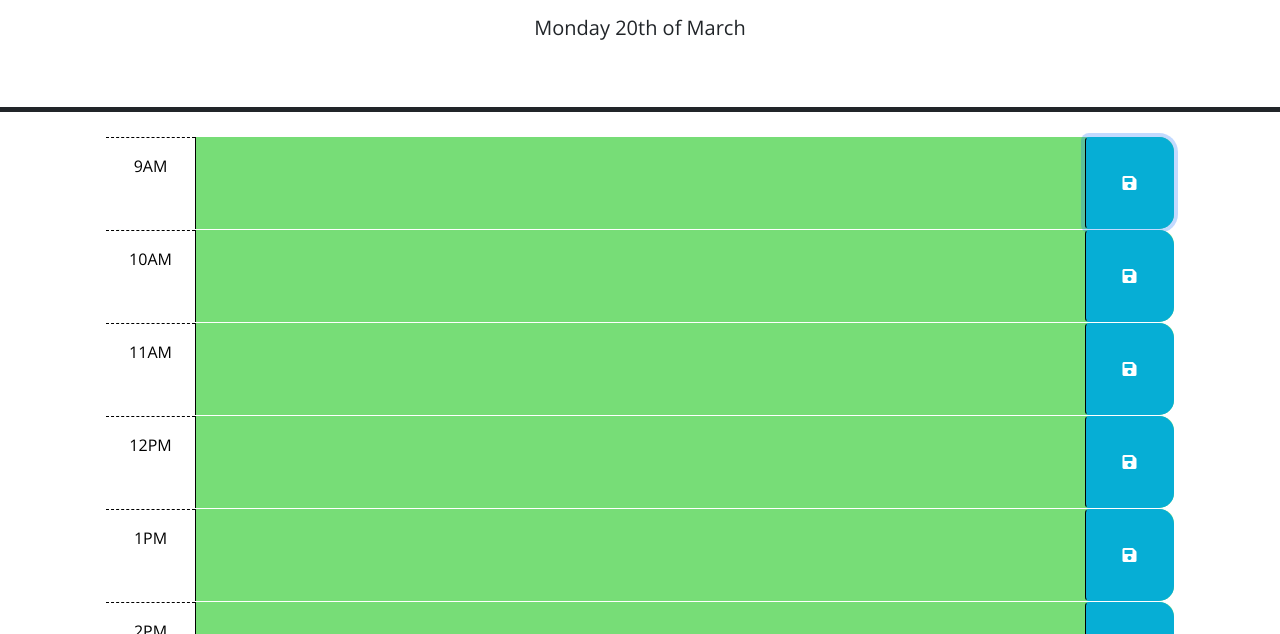
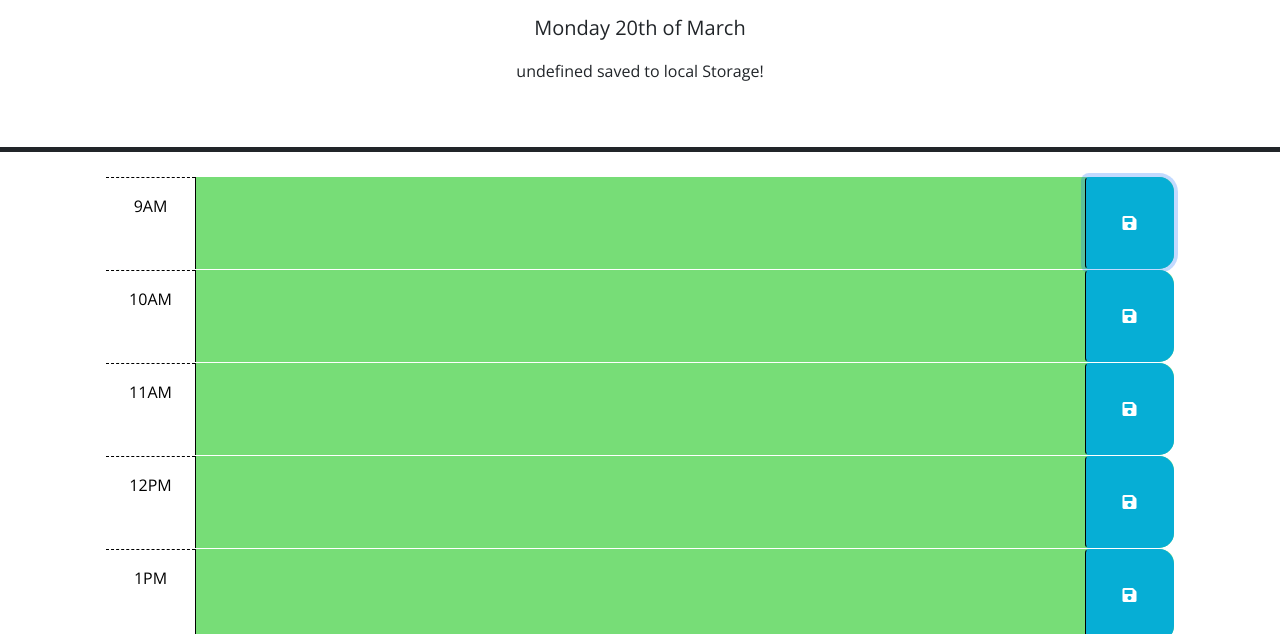
Before and after one commit to karra-ormsby/Work-Day-Scheduler, a plain HTML site: page index.html in a window 1280 px wide. Both pictures are taken after a click on the button 1129 px from the left and 348 px from the top of the page. Shown: the part 166-800 px from the top of the page. Drawn offline with nearby package versions, Linux system fonts and the light colour scheme.

Commit message:
added functionality that events are loaded from local storage and written to the calendar upon reloading the application

```diff
--- a/assets/js/script.js
+++ b/assets/js/script.js
@@ -23,6 +23,13 @@
 // });
 
 
+var saveBtn = $(".saveBtn");
+var savedToStorageEl = $("#saved-to-storage");
+var header = $("header");
+var eventHour;
+var eventId;
+var calendarEvent = JSON.parse(localStorage.getItem("calendarEvent")) || [];
+
 displayDate();
 setHourBlocks();
 
@@ -32,15 +39,19 @@ function displayDate() {
   $("#currentDay").text(today);
 }
 
-//changes the olour of each hour bloack depending on whether it is past, present, or future
+//changes the colour of each hour block depending on whether it is past, present, or future
 function setHourBlocks () {
+  //gets the current hour in 24 hour time and converts it into an int
   var currentHour = parseInt(dayjs().format('HH'));
   var hourBlockEl;
 
   for(i = 0; i <= 8; i++) {
+    //gets the <div> for each hour block
     hourBlockEl = $('body').children("div").children().eq(i);
+    //gets the id of the <div> after the '-' and converts it into an int
     hourNum = parseInt(hourBlockEl.attr("id").split('-')[1]);
 
+    //compares the current hour with the hour of the hour block and changes the colour of each hour block depending on whether it is past, present, or future
     if (currentHour < hourNum) {
       hourBlockEl.addClass("future");
     } else if (currentHour > hourNum) {
@@ -51,14 +62,43 @@ function setHourBlocks () {
   }
 }
 
-var saveBtn = $(".saveBtn");
+saveBtn.on("click", saveEvent);
 
-saveBtn.on("click", function (event) {
-  console.log("haha");
+//gets the event inputed from the user and saves it to local storage
+function saveEvent (event) {
   var element = event.target;
-  console.log(element);
-  var textArea = $(element).prev().val();
-  console.log(textArea)
+  //gets the <textarea> of the save button that has been clicked
+  var textArea = $(element).prev();
+  //gets the value from the <textarea>
+  var textInput = textArea.val();
 
-  localStorage.setItem("calendarEvent", textArea);
-});
+  //gets the <div> hour block assoicated with the save button and <textarea>
+  eventHour = textArea.parent();
+  //gets the id from the <div>
+  eventId = eventHour.attr("id");
+
+  //saved the user input into an object with the associated id of the hour block
+  var scheduledEvent = {
+    hour: eventId,
+    input: textInput
+  }
+
+  //saves the object to an array (either an empty array or an array from local storage)
+  calendarEvent.push(scheduledEvent);
+  //saves to local storage
+  localStorage.setItem("calendarEvent", JSON.stringify(calendarEvent));
+
+  //tells the user that their data has been saved
+  savedToStorageEl.text(textInput + " saved to local Storage!");
+  header.append(savedToStorageEl);
+}
+
+getEvent();
+
+//retrieves events from local storage and writes it to the hour block it was saved into
+function getEvent () {
+  for(i = 0; i < calendarEvent.length; i++) {
+    var savedEvent = $('body').find("#" + calendarEvent[i].hour).children("textarea");
+    savedEvent.append(calendarEvent[i].input);
+  }
+}
--- a/index.html
+++ b/index.html
@@ -29,19 +29,9 @@
       <h1 class="display-3">Work Day Scheduler</h1>
       <p class="lead">A simple calendar app for scheduling your work day</p>
       <p id="currentDay" class="lead"></p>
+      <p id="saved-to-storage"></p>
     </header>
     <div class="container-lg px-5">
-      <!-- Use class for "past", "present", and "future" to apply styles to the
-        time-block divs accordingly. The javascript will need to do this by
-        adding/removing these classes on each div by comparing the hour in the
-        id to the current hour. The html provided below is meant to be an example
-        demonstrating how the css provided can be leveraged to create the
-        desired layout and colors. The html below should be removed or updated
-        in the finished product. Remember to delete this comment once the
-        code is implemented.
-        -->
-
-      <!-- Example of a past time block. The "past" class adds a gray background color. -->
       <div id="hour-9" class="row time-block">
         <div class="col-2 col-md-1 hour text-center py-3">9AM</div>
         <textarea class="col-8 col-md-10 description" rows="3"> </textarea>
@@ -49,8 +39,6 @@
           <i class="fas fa-save" aria-hidden="true"></i>
         </button>
       </div>
-
-      <!-- Example of a a present time block. The "present" class adds a red background color. -->
       <div id="hour-10" class="row time-block">
         <div class="col-2 col-md-1 hour text-center py-3">10AM</div>
         <textarea class="col-8 col-md-10 description" rows="3"> </textarea>
@@ -58,8 +46,6 @@
           <i class="fas fa-save" aria-hidden="true"></i>
         </button>
       </div>
-
-      <!-- Example of a future time block. The "future" class adds a green background color. -->
       <div id="hour-11" class="row time-block">
         <div class="col-2 col-md-1 hour text-center py-3">11AM</div>
         <textarea class="col-8 col-md-10 description" rows="3"> </textarea>
@@ -67,7 +53,6 @@
           <i class="fas fa-save" aria-hidden="true"></i>
         </button>
       </div>
-      <!--time block with no current/past/future tag-->
       <div id="hour-12" class="row time-block ">
         <div class="col-2 col-md-1 hour text-center py-3">12PM</div>
         <textarea class="col-8 col-md-10 description" rows="3"> </textarea>
```
